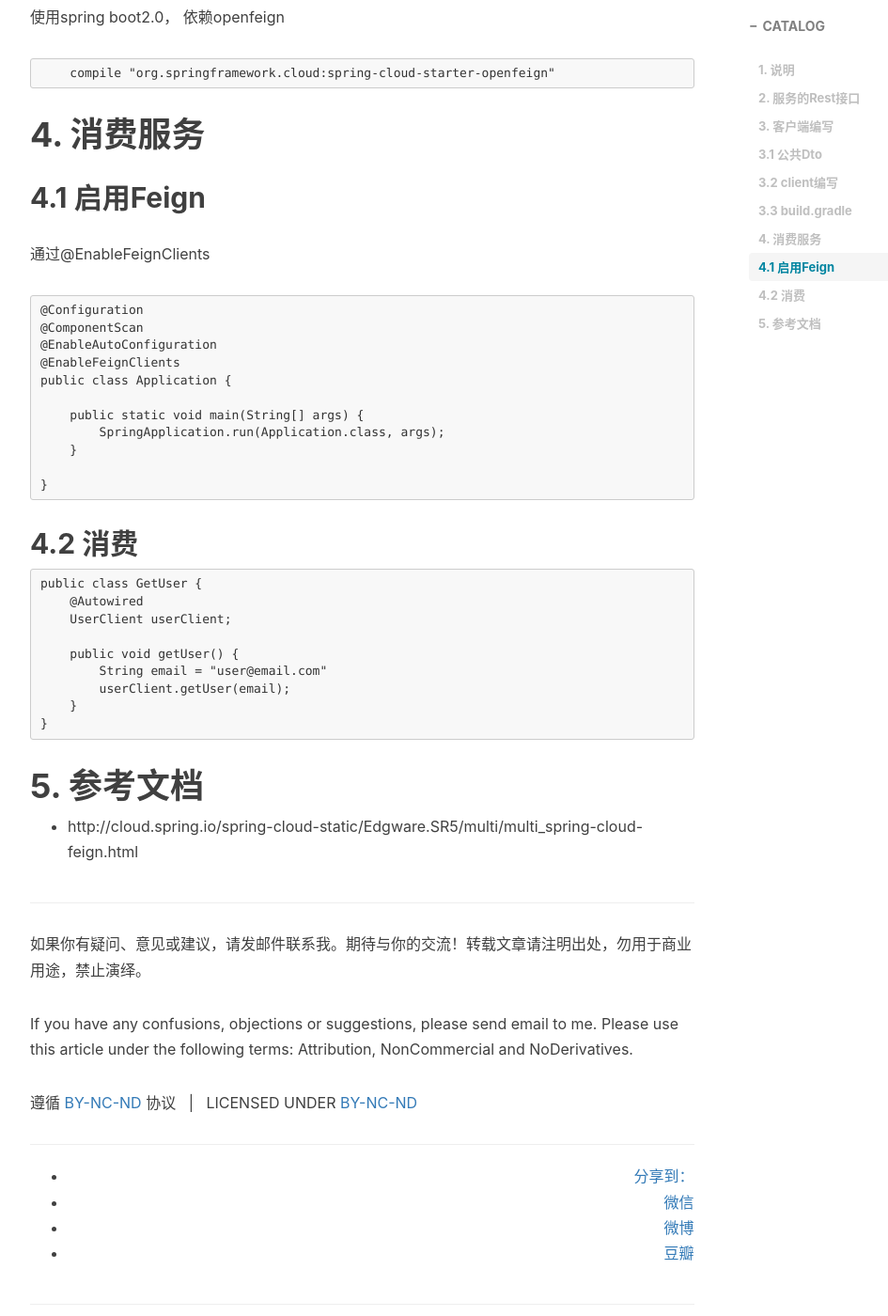
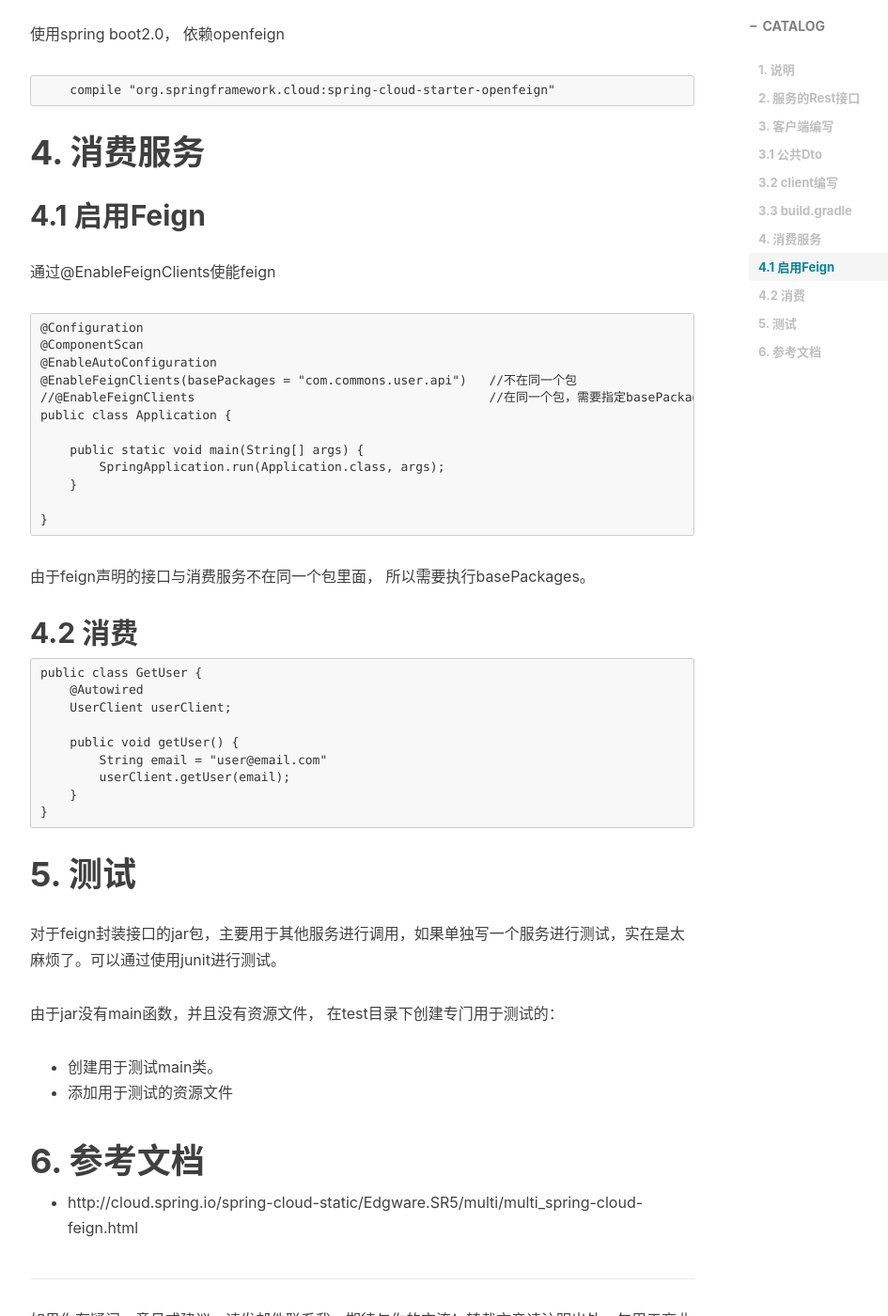
Before and after one commit to xuyumeng/xuyumeng.github.io, a Jekyll site: the page built from _posts/2016-03-10-spring-cloud-feign.md, in a window 1280 px wide and 1400 px high, scrolled down 2287 px. Shown: the whole window at 94% size, without its empty margins (233-1178 px from the left). Built offline with Jekyll 4.4.1, drawn with Linux system fonts in a browser that asks for light colours; nearby versions of some CDN libraries; comment, search, counter and statistics services are not loaded.

Commit message:
add test

````diff
--- a/_posts/2016-03-10-spring-cloud-feign.md
+++ b/_posts/2016-03-10-spring-cloud-feign.md
@@ -13,7 +13,6 @@ tags:
 
 ---
 
-
 # 1. 说明
 
 微服务架构中，业务功能的提供者，提供rest接口的同时， 一般会提供接口的jar包，简化其他服务调用。使用Feign作为http客户端，调用远程的http接口就会变得像调用本地方法一样简单。
@@ -21,7 +20,6 @@ tags:
 Feign是一个声名式的web服务客户端，它让写web服务的客户端更容易。在使用Feign时，Spring Cloud通过集成integrates Ribbon和Eureka提供负载均衡。
 
 本文通过一个例子，包括rest接口的声明，客户端接口的编写(jar包)，和其他服务调用。
-
 
 # 2. 服务的Rest接口
 ```
@@ -40,7 +38,9 @@ Feign是一个声名式的web服务客户端，它让写web服务的客户端更
 
 ## 3.1 公共Dto
 UserDto.java
+
 ```
+
 import lombok.Data;
 
 @Data
@@ -86,12 +86,14 @@ public interface UserApi {
 
 # 4. 消费服务
 ## 4.1 启用Feign
-通过@EnableFeignClients
+通过@EnableFeignClients使能feign
+
 ```
 @Configuration
 @ComponentScan
 @EnableAutoConfiguration
-@EnableFeignClients
+@EnableFeignClients(basePackages = "com.commons.user.api")   //不在同一个包
+//@EnableFeignClients                                        //在同一个包，需要指定basePackages
 public class Application {
 
     public static void main(String[] args) {
@@ -100,6 +102,8 @@ public class Application {
 
 }
 ```
+
+由于feign声明的接口与消费服务不在同一个包里面， 所以需要执行basePackages。
 
 ## 4.2 消费
 ```
@@ -114,6 +118,14 @@ public class GetUser {
 }
 ```
 
-# 5. 参考文档
+# 5. 测试
+对于feign封装接口的jar包，主要用于其他服务进行调用，如果单独写一个服务进行测试，实在是太麻烦了。可以通过使用junit进行测试。
+
+由于jar没有main函数，并且没有资源文件， 在test目录下创建专门用于测试的：
+- 创建用于测试main类。
+- 添加用于测试的资源文件
+
+
+# 6. 参考文档
 
 - http://cloud.spring.io/spring-cloud-static/Edgware.SR5/multi/multi_spring-cloud-feign.html
````
